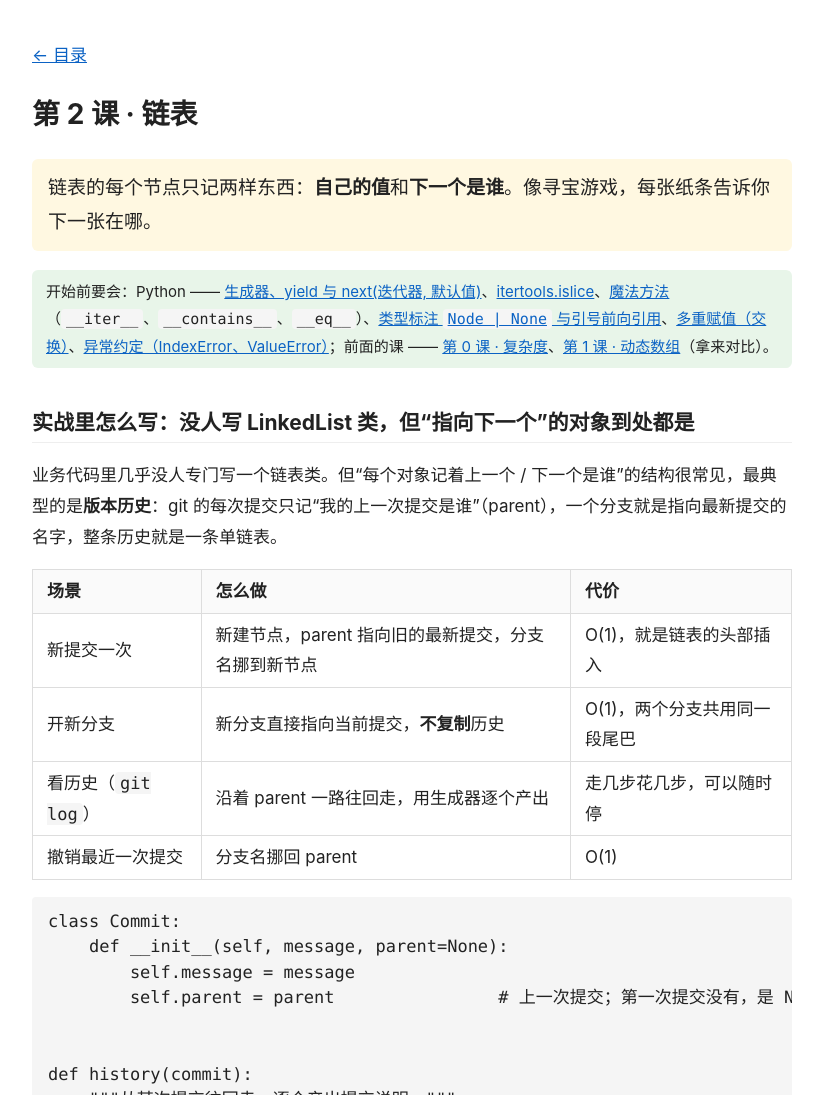
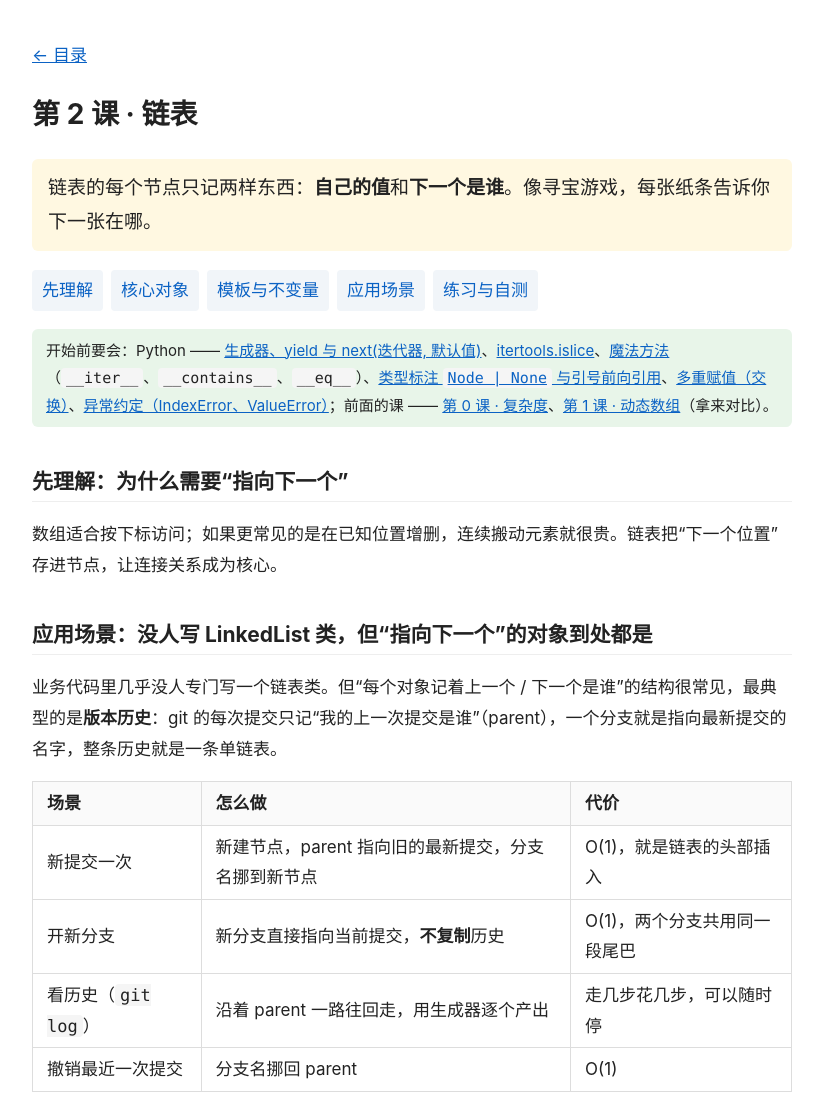
Before and after one commit to redreamality/2026-11_algorithms, a plain HTML site: page lessons/02-linked-list.html in a window 1280 px wide. Shown: the top 1095 px of the page, without its empty margins (228-1051 px from the left). Drawn offline with Linux system fonts and the light colour scheme.

Commit message:
reorganize lesson 02-linked-list

```diff
--- a/lessons/02-linked-list.html
+++ b/lessons/02-linked-list.html
@@ -9,9 +9,14 @@
 <p><a href="index.html">← 目录</a></p>
 <h1>第 2 课 · 链表</h1>
 <p class="one-line">链表的每个节点只记两样东西：<b>自己的值</b>和<b>下一个是谁</b>。像寻宝游戏，每张纸条告诉你下一张在哪。</p>
+<nav class="lesson-route" aria-label="本课内容">
+  <a href="#idea">先理解</a><a href="#objects">核心对象</a><a href="#template">模板与不变量</a><a href="#applications">应用场景</a><a href="#practice">练习与自测</a>
+</nav>
 <p class="prereq">开始前要会：Python —— <a href="python-basics.html#generator">生成器、yield 与 next(迭代器, 默认值)</a>、<a href="python-basics.html#itertools">itertools.islice</a>、<a href="python-basics.html#dunder">魔法方法</a>（<code>__iter__</code>、<code>__contains__</code>、<code>__eq__</code>）、<a href="python-basics.html#type-hints">类型标注 <code>Node | None</code> 与引号前向引用</a>、<a href="python-basics.html#unpack">多重赋值（交换）</a>、<a href="python-basics.html#exceptions">异常约定（IndexError、ValueError）</a>；前面的课 —— <a href="00-complexity.html">第 0 课 · 复杂度</a>、<a href="01-dynamic-array.html">第 1 课 · 动态数组</a>（拿来对比）。</p>
 
-<h2>实战里怎么写：没人写 LinkedList 类，但“指向下一个”的对象到处都是</h2>
+<h2 id="idea">先理解：为什么需要“指向下一个”</h2>
+<p>数组适合按下标访问；如果更常见的是在已知位置增删，连续搬动元素就很贵。链表把“下一个位置”存进节点，让连接关系成为核心。</p>
+<h2 id="applications">应用场景：没人写 LinkedList 类，但“指向下一个”的对象到处都是</h2>
 <p>业务代码里几乎没人专门写一个链表类。但“每个对象记着上一个 / 下一个是谁”的结构很常见，最典型的是<b>版本历史</b>：git 的每次提交只记“我的上一次提交是谁”（parent），一个分支就是指向最新提交的名字，整条历史就是一条单链表。</p>
 <table>
   <tr><th>场景</th><th>怎么做</th><th>代价</th></tr>
@@ -46,6 +51,7 @@ print(list(history(feature)))               # ['加支付', '修复样式', '加
 </ul>
 <p>下面看链表为什么能把头部增删做到 O(1)。</p>
 
+<h2 id="objects">核心对象：节点、head 与 tail</h2>
 <h2>长什么样</h2>
 <div class="row">
   <span class="label">head →</span>
@@ -67,6 +73,7 @@ print(list(history(feature)))               # ['加支付', '修复样式', '加
 </table>
 <p>一句话：数组擅长<b>随机访问</b>，链表擅长<b>在已知位置增删</b>。</p>
 
+<h2 id="template">模板与不变量：改指针前先保存连接</h2>
 <h2>头部插入：两步，顺序不能反</h2>
 <div class="row">
   <span class="box hot">0</span><span>→</span><span class="box">1</span><span>→</span><span class="box">2</span><span>→</span><span class="label">None</span>
@@ -110,6 +117,7 @@ print(list(history(feature)))               # ['加支付', '修复样式', '加
 </ul>
 <p>测试会专门检查这三种情况。</p>
 
+<h2 id="practice">练习与自测</h2>
 <h2>练习</h2>
 <p>补全 <code>dsa/linked_list.py</code> 里的 <code>LinkedList</code>。方法名照搬标准库队列 <code>deque</code> 的叫法（第 3 课会讲，到时候你会觉得眼熟）：<code>append</code>、<code>appendleft</code>、<code>popleft</code>、<code>remove</code>、<code>reverse</code>，再加上 <code>len()</code>、<code>for</code>、<code>in</code>。动画里的 <code>push_front</code> / <code>push_back</code> / <code>pop_front</code> 分别对应 <code>appendleft</code> / <code>append</code> / <code>popleft</code>。异常和标准库一致：空链表 <code>popleft</code> 抛 <code>IndexError</code>，<code>remove</code> 找不到抛 <code>ValueError</code>。</p>
 <p>建议顺序：<code>appendleft</code> → <code>__iter__</code>（用 <code>yield</code>）→ <code>append</code> → <code>popleft</code> → <code>__contains__</code> → <code>remove</code> → <code>reverse</code>。</p>
```
